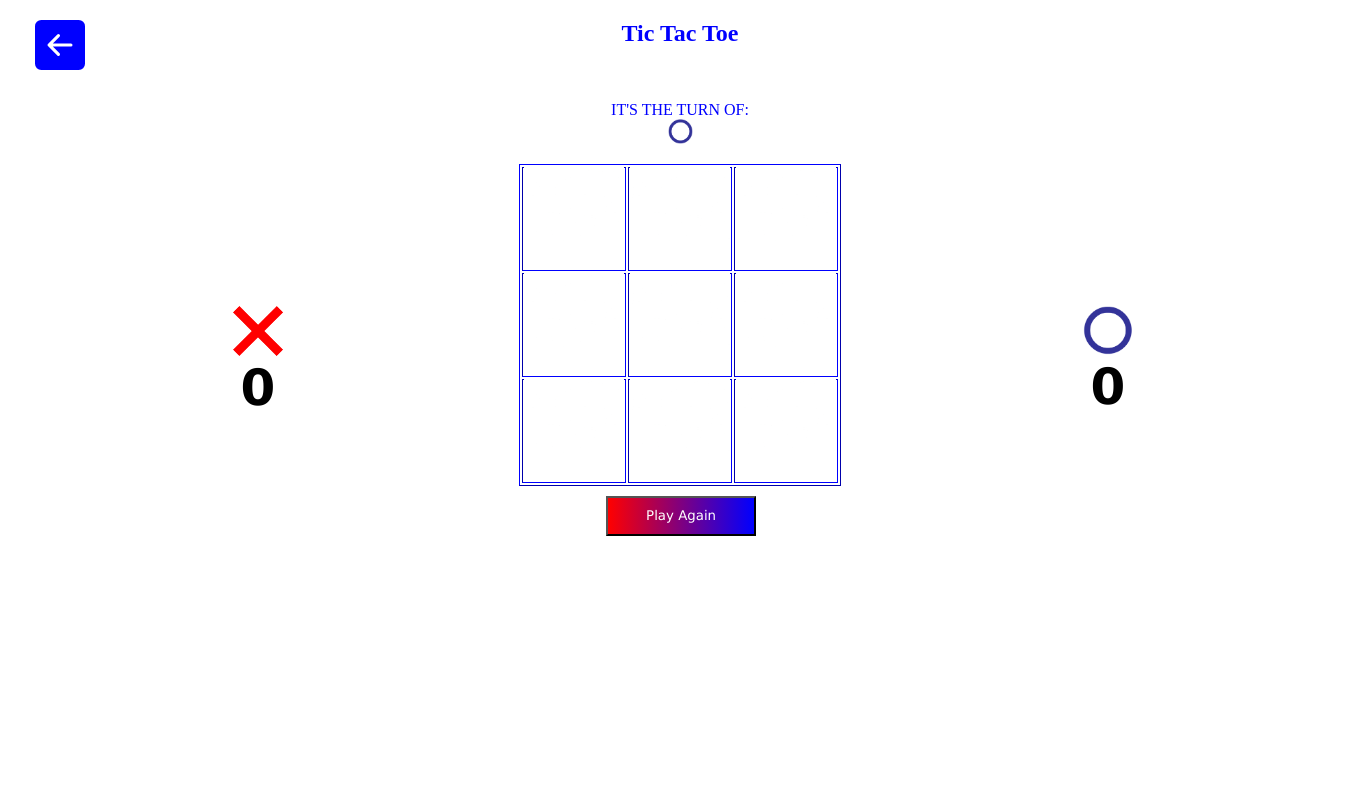
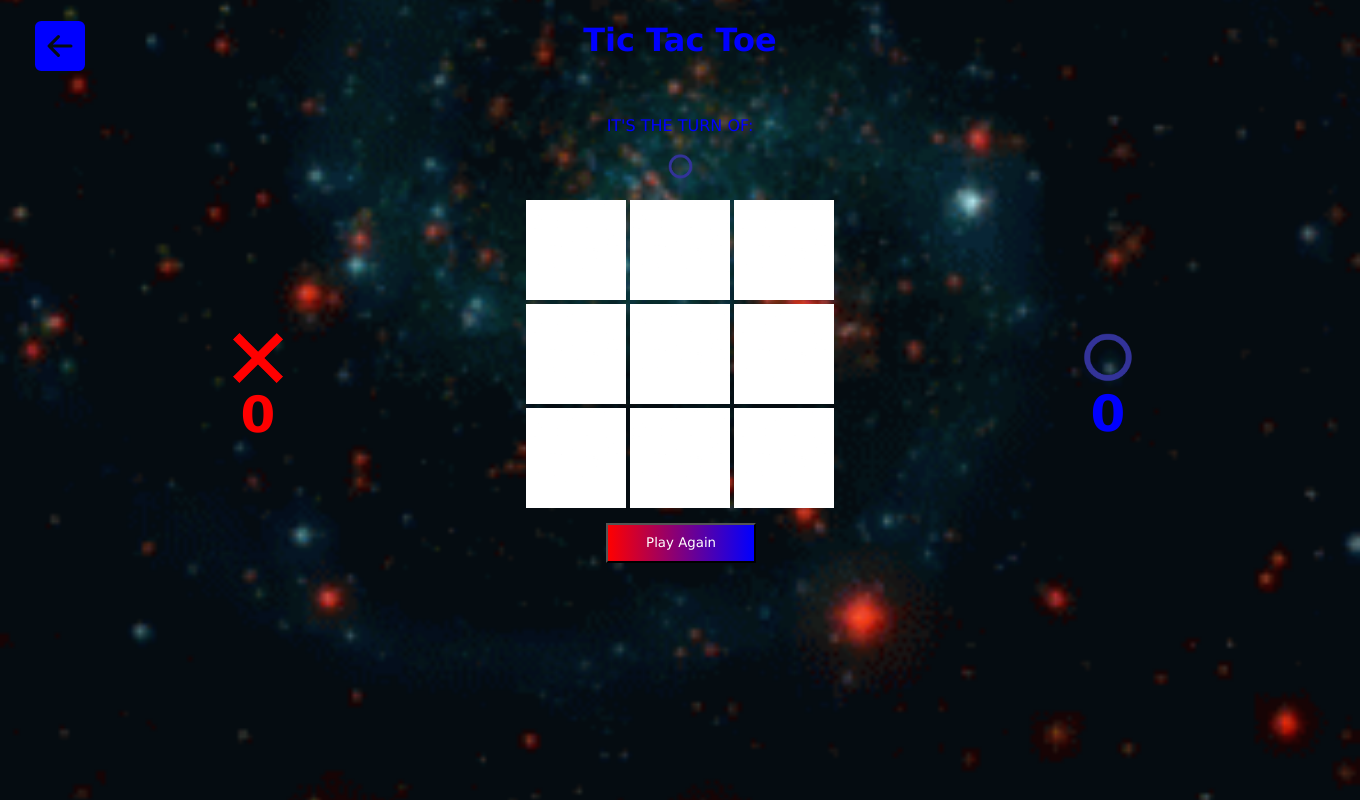
Before and after one commit to JoseLucasapp/Tic-tac-toe-game, a web app: file pages/game.html in a window 1360 px wide. Run offline with its HTML, style and script files only (its server is not run), Linux system fonts and the light colour scheme.

Commit message:
update code

```diff
--- a/pages/game.html
+++ b/pages/game.html
@@ -12,11 +12,11 @@
 			<path fill-rule="evenodd" d="M2 0a2 2 0 0 0-2 2v12a2 2 0 0 0 2 2h12a2 2 0 0 0 2-2V2a2 2 0 0 0-2-2H2zm9.5 8.5a.5.5 0 0 0 0-1H5.707l2.147-2.146a.5.5 0 1 0-.708-.708l-3 3a.5.5 0 0 0 0 .708l3 3a.5.5 0 0 0 .708-.708L5.707 8.5H11.5z"/>
 		</svg>
 	</a>
-	<div align="center">
-		<h2 id="txt">Tic Tac Toe</h2><br>
-		<p id="txt2">IT'S THE TURN OF:<br><img id="img" class="img"></p>
+	<div align="center" style="font-family: Verdana, Geneva, Tahoma, sans-serif;">
+		<h1 id="txt">Tic Tac Toe</h1><br>
+		<p id="txt2">IT'S THE TURN OF:<br><br><img id="img" class="img"></p>
 	</div>
-	<table border="1" align="center" id="table">
+	<table align="center" id="table">
 		<tr>
 			<td class="quadro">
 				<button id="q1" class="quadroImg" onclick="q_1();"></button>
--- a/script/script.js
+++ b/script/script.js
@@ -1,6 +1,6 @@
 let choice;
 let w1;let w2;let w3;let w4;let w5;let w6;let w7;let w8;let w9;
-let px; let po;
+let px = 0; let po = 0;
 function start(){
 	choice = Math.round(Math.random()* 1)
 	let img = document.getElementById('img');
--- a/styles/gamestyle.css
+++ b/styles/gamestyle.css
@@ -1,3 +1,9 @@
+body{
+    background: url('../img/space.gif');
+    background-repeat: no-repeat;
+    background-size: 100%;
+    background-position: center;
+}
 .img{
 	width: 25px;
 	height: 25px;
@@ -23,6 +29,7 @@
 	height: 150px;
 	position: absolute;
 	margin-top: -250px;
+	color: red;
 }
 .pointso{
 	width: 500px;
@@ -30,6 +37,7 @@
 	position: absolute;
 	margin-top: -250px;
 	margin-left: 850px;
+	color: blue;
 }
 .pointstxt{
 	font-weight: bold;
```
